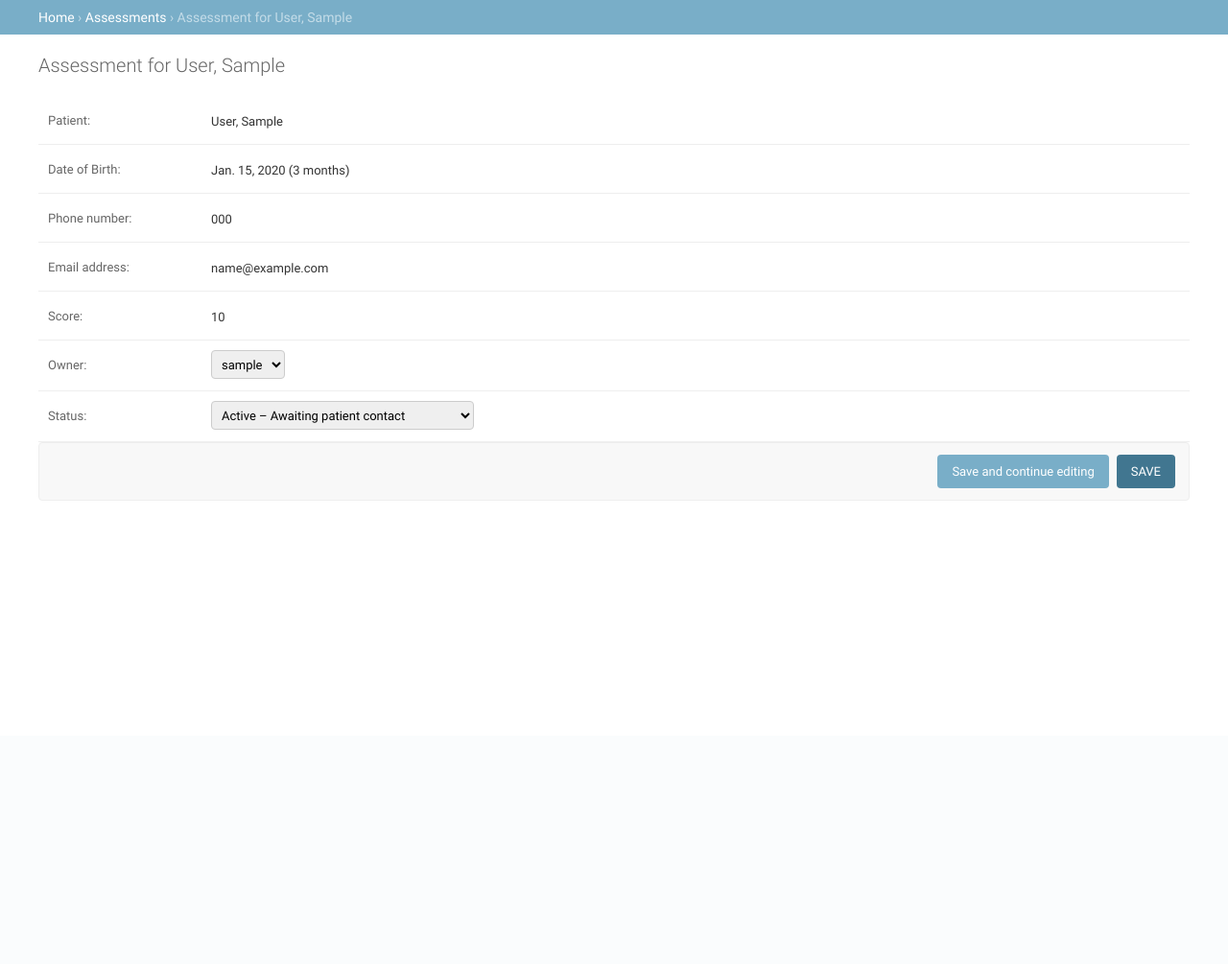
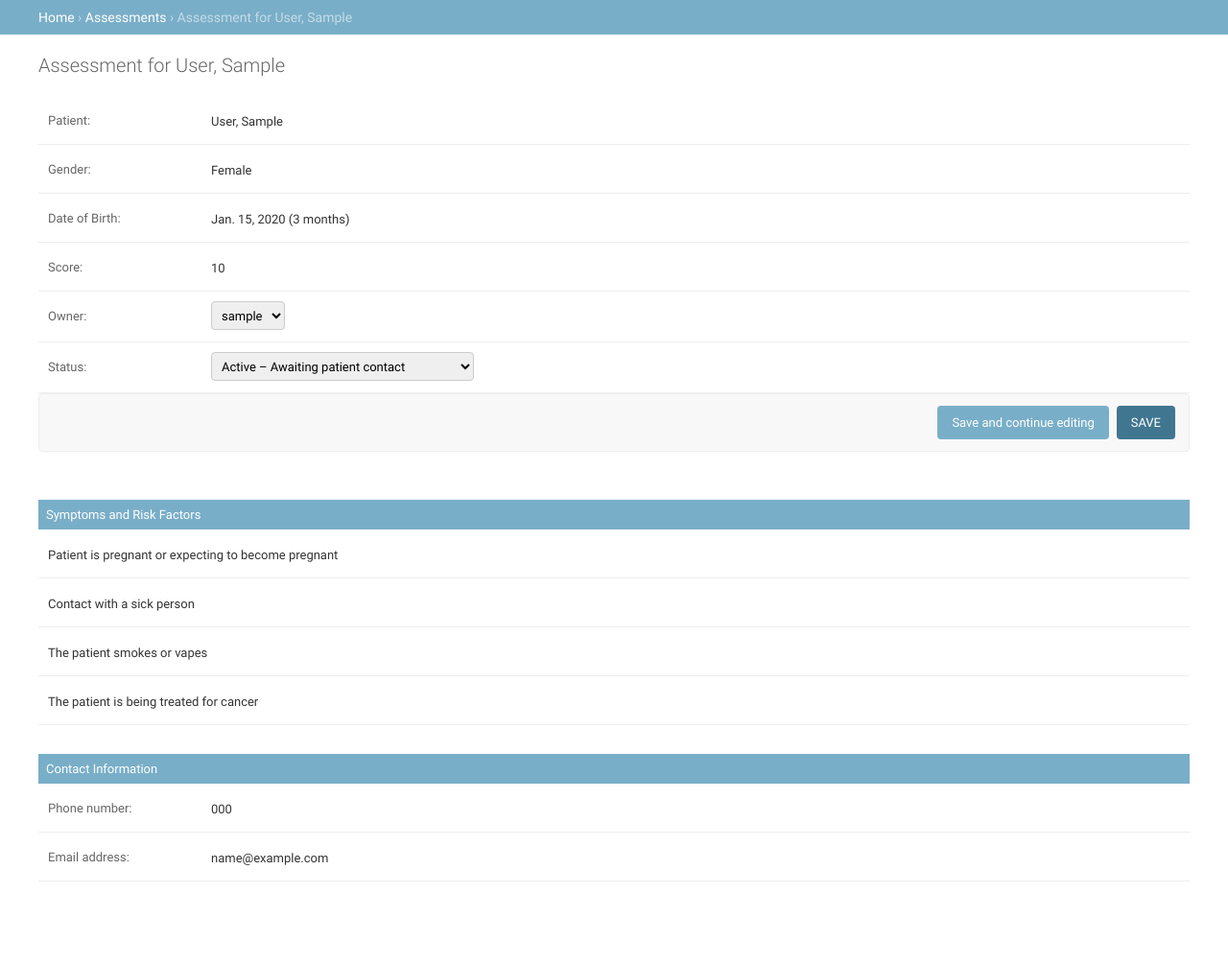
Before and after one commit to mbp-kg/covid19triageproject, a Django app: page /en/doctors/assessments/1 in a window 1280 px wide. Shown: the part 33-1038 px from the top of the page at 96% size. Before the commit the page ends 555 px from the top, so only its background shows below. Run offline with Django 3.2, Linux system fonts and the light colour scheme; a user stored in the database is signed in; data comes from the database, SQL or seed files in the repository; tables that the repository leaves empty hold one stand-in row (values such as "Sample post"); data that the repository does not hold is empty.

Commit message:
Add details to the Assessment page

```diff
--- a/triage_project/covid19triage/models.py
+++ b/triage_project/covid19triage/models.py
@@ -276,6 +276,19 @@ class PatientFactors(models.Model):
             return tempc
         return self.temperature
 
+    def sobtextbypfv(self):
+        "Return the ShortnessOfBreath label for the PFV"
+        if self.version.version > 1:
+            return str(
+                PatientFactors.ShortnessOfBreathV2._value2label_map_.get(
+                    self.shortnessofbreath
+                )
+            )
+        else:
+            return ShortnessOfBreath._value2label_map_.get(
+                short.shortnessofbreath
+            )
+
     class Meta:
         verbose_name_plural = _("PatientFactors")
 
--- a/triage_project/covid19triage/templates/covid19triage/doctors/assessment.html
+++ b/triage_project/covid19triage/templates/covid19triage/doctors/assessment.html
@@ -24,26 +24,13 @@
           <span class="fake-input">{{ object.patientfactors.patient }}</span>
         </div>
         <div class="form-row">
+          <label>{% trans "Gender" %}:</label>
+          <span class="fake-input">{{ patients_gender }}</span>
+        </div>
+        <div class="form-row">
           <label>{% trans "Date of Birth" %}:</label>
           <span class="fake-input">{{ object.patientfactors.patient.dob }} ({{ object.patientfactors.patient.dob|timesince }})</span>
         </div>
-        {% if object.patientfactors.patient.contactperson.forwhom != "self" %}
-
-          <div class="form-row">
-            <label>{% trans "Contact Person" %}:</label>
-            <span class="fake-input">{{ object.patientfactors.patient.contactperson }}</span>
-          </div>
-        {% endif %}
-        <div class="form-row">
-          <label>{% trans "Phone number" %}:</label>
-          <span class="fake-input">{{ object.patientfactors.patient.contactperson.phonenumber }}</span>
-        </div>
-        {% if object.patientfactors.patient.contactperson.emailaddress %}
-          <div class="form-row">
-            <label>{% trans "Email address" %}:</label>
-            <span class="fake-input">{{ object.patientfactors.patient.contactperson.emailaddress }}</span>
-          </div>
-        {% endif %}
         <div class="form-row">
           <label>{% trans "Score" %}:</label>
           <span class="fake-input">{{ object.score }}</span>
@@ -65,5 +52,116 @@
         </div>
       </fieldset>
     </form>
+    {% if object.score > 0 %}
+      <div class="module aligned">
+        <h2 class="subhead">{% trans "Symptoms and Risk Factors" %}</h2>
+        {% if factors.temperature %}
+          <div class="form-row">
+            <label>{% trans "Patientʼs highest temperature within 24 hours" %}:</label>
+            <span class="fake-input">{{ factors.temperature }}</span>
+          </div>
+        {% endif %}
+        {% if factors.cough %}
+          <div class="form-row">
+            <label>{% trans "Description of cough" %}:</label>
+            <span class="fake-input">{{ factors.cough }}</span>
+          </div>
+        {% endif %}
+        {% if factors.shortness_of_breath%}
+          <div class="form-row">
+            <label>{% trans "Description of shortness of breath" %}:</label>
+            <span class="fake-input">{{ factors.shortness_of_breath }}</span>
+          </div>
+        {% endif %}
+        {% if object.patientfactors.pregnant %}
+          <div class="form-row">
+            <span class="fake-input">{% trans "Patient is pregnant or expecting to become pregnant" %}</span>
+          </div>
+        {% endif %}
+        {% if object.patientfactors.contact %}
+          <div class="form-row">
+            <span class="fake-input">{% trans "Contact with a sick person" %}</span>
+          </div>
+        {% endif %}
+        {% if object.patientfactors.smokeorvape %}
+          <div class="form-row">
+            <span class="fake-input">{% trans "The patient smokes or vapes" %}</span>
+          </div>
+        {% endif %}
+        {% if risks.respiratory %}
+          <div class="form-row">
+            <span class="fake-input">{% trans "Respiratory condition, e.g., COPD, asthma" %}</span>
+          </div>
+        {% endif %}
+        {% if risks.heart %}
+          <div class="form-row">
+            <span class="fake-input">{% trans "Heart condition" %}</span>
+          </div>
+        {% endif %}
+        {% if risks.diabetes %}
+          <div class="form-row">
+            <span class="fake-input">{% trans "Diabetes" %}</span>
+          </div>
+        {% endif %}
+        {% if risks.chronic_condition %}
+          <div class="form-row">
+            <span class="fake-input">{% trans "Other chronic condition, e.g., kidney failure, liver failure" %}</span>
+          </div>
+        {% endif %}
+        {% if risks.immunocompromised %}
+          <div class="form-row">
+            <span class="fake-input">{% trans "Immunocompromised" %}</span>
+          </div>
+        {% endif %}
+        {% if object.patientfactors.cancer %}
+          <div class="form-row">
+            <span class="fake-input">{% trans "The patient is being treated for cancer" %}</span>
+          </div>
+        {% endif %}
+      </div>
+    {% endif %}
+    <div class="module aligned">
+      <h2 class="subhead">{% trans "Contact Information" %}</h2>
+      {% if object.patientfactors.patient.contactperson.forwhom != "self" %}
+
+        <div class="form-row">
+          <label>{% trans "Contact Person" %}:</label>
+          <span class="fake-input">{{ object.patientfactors.patient.contactperson }}</span>
+        </div>
+      {% endif %}
+      <div class="form-row">
+        <label>{% trans "Phone number" %}:</label>
+        <span class="fake-input">{{ object.patientfactors.patient.contactperson.phonenumber }}</span>
+      </div>
+      {% if object.patientfactors.patient.contactperson.emailaddress %}
+        <div class="form-row">
+          <label>{% trans "Email address" %}:</label>
+          <span class="fake-input">{{ object.patientfactors.patient.contactperson.emailaddress }}</span>
+        </div>
+      {% endif %}
+    </div>
+    {% if logs %}
+      <div class="module">
+        <table>
+          <caption>{% trans "Assessment History" %}</caption>
+          <thead>
+            <tr>
+              <th>{% trans "Comments" %}</th>
+              <th>{% trans "User" %}</th>
+              <th>{% trans "Date" %}</th>
+            </tr>
+          </thead>
+          <tbody>
+            {% for log in logs %}
+              <tr>
+                <td>{{ log.comments|linebreaksbr }}</td>
+                <td>{% firstof log.user.get_short_name log.user.get_username %}</td>
+                <td>{{ log.ctime }}</td>
+              </tr>
+            {% endfor %}
+          </tbody>
+        </table>
+      </div>
+    {% endif %}
   </div>
 {% endblock %}
--- a/triage_project/covid19triage/views/doctors.py
+++ b/triage_project/covid19triage/views/doctors.py
@@ -22,6 +22,10 @@ from workinghours.api import is_open
 from ..forms import AssessmentForm
 from ..models import Assessment
 from ..models import AssessmentLog
+from ..models import Patient
+from ..models import PatientFactors
+from ..models import Risk
+from ..models import Symptom
 from ..scoring import calculate_score
 
 
@@ -83,6 +87,48 @@ class AssessmentView(
             patient=str(self.object.patientfactors.patient)
         )
         context["pagetitle"] = context["title"] = title
+        context["logs"] = self.object.logs.order_by("-ctime")
+        factors = {
+            "cough": self.object.patientfactors.symptoms.filter(
+                name=Symptom.Possible.COUGH
+            ).exists()
+            and str(
+                PatientFactors.Cough._value2label_map_.get(
+                    self.object.patientfactors.cough
+                )
+            )
+            or None,
+            "shortness_of_breath": self.object.patientfactors.symptoms.filter(
+                name=Symptom.Possible.SHORTNESS_OF_BREATH
+            ).exists()
+            and self.object.patientfactors.sobtextbypfv()
+            or None,
+            "temperature": self.object.patientfactors.symptoms.filter(
+                name=Symptom.Possible.FEVER
+            ).exists()
+            and str(self.object.patientfactors.normalized_temperature())
+            or None,
+        }
+        context["factors"] = factors
+        context["patients_gender"] = str(Patient.MedicalGender._value2label_map_.get(self.object.patientfactors.patient.gender))
+        risks = {
+            "respiratory": self.object.patientfactors.risks.filter(
+                name=Risk.Possible.RESPIRATORY
+            ).exists(),
+            "heart": self.object.patientfactors.risks.filter(
+                name=Risk.Possible.HEART
+            ).exists(),
+            "diabetes": self.object.patientfactors.risks.filter(
+                name=Risk.Possible.DIABETES
+            ).exists(),
+            "chronic_condition": self.object.patientfactors.risks.filter(
+                name=Risk.Possible.CHRONIC_CONDITION
+            ).exists(),
+            "immunocompromised": self.object.patientfactors.risks.filter(
+                name=Risk.Possible.IMMUNOCOMPROMISED
+            ).exists(),
+        }
+        context["risks"] = risks
         return context
 
     def form_invalid(self, form):
```
